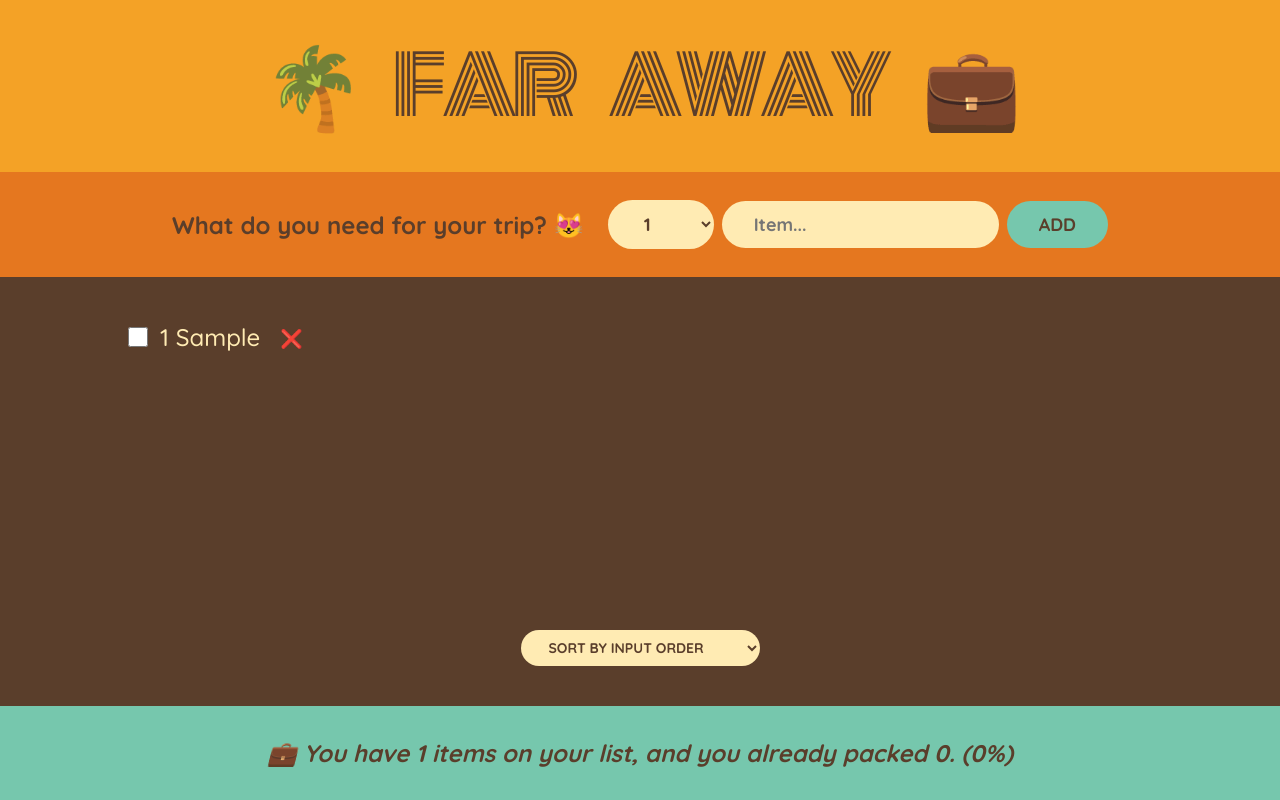
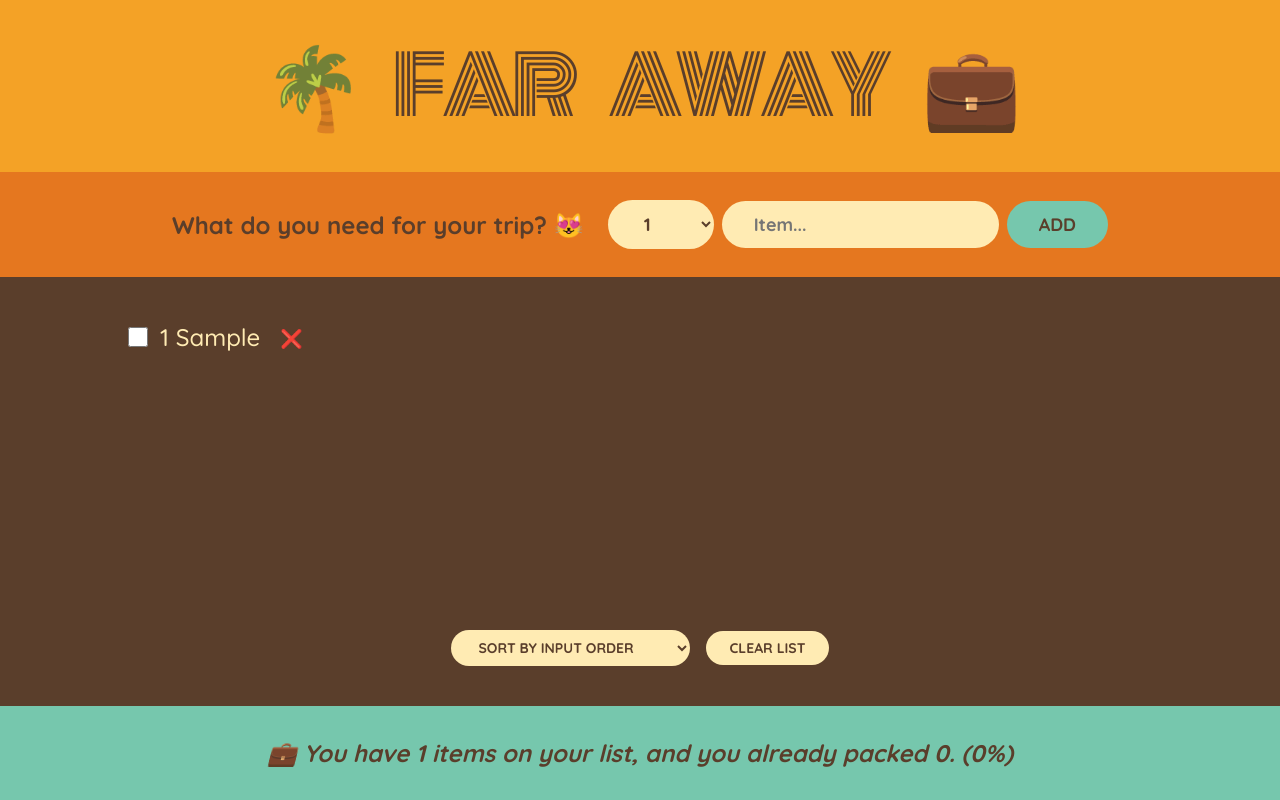
Before and after one commit to JasminEstrella/travel-list, a React (Create React App) app: page / in a window 1280 px wide. Both pictures are taken after typing "Sample" into the empty fields and a click on the button "ADD". Built offline with nearby package versions, Linux system fonts and the light colour scheme.

Commit message:
add clear list function

```diff
--- a/src/App.js
+++ b/src/App.js
@@ -23,12 +23,17 @@ function App() {
       {...item, packed: !item.packed} : item))
   }
 
+  function handleClearList() {
+    const confirmed = window.confirm("Are you sure you want to delete all items?");
+
+    if (confirmed) setItems([]);
+  }
 
   return (
     <div className="app">
       <Logo />
       <Form onAddItems={handleAddItems} />
-      <PackingList items={items} onDeleteItem={handleDeleteItem} onToggleItem={handleToggleItem}/>
+      <PackingList items={items} onDeleteItem={handleDeleteItem} onToggleItem={handleToggleItem} onClearList={handleClearList}/>
       <Stats items={items} />
     </div>
 
@@ -69,7 +74,7 @@ function Form({onAddItems}) {
   )
 }
 
-function PackingList({items, onDeleteItem, onToggleItem}) {
+function PackingList({items, onDeleteItem, onToggleItem, onClearList}) {
   const [sortBy, setSortBy] = useState('input');
   let sortedItems;
 
@@ -97,6 +102,8 @@ function PackingList({items, onDeleteItem, onToggleItem}) {
           <option value='description'>Sort by description</option>
           <option value='packed'>Sort by packed status</option>
         </select>
+        { items.length > 0 &&
+          <button onClick={onClearList}>Clear list</button>}
       </div>
     </div>
   )
```
